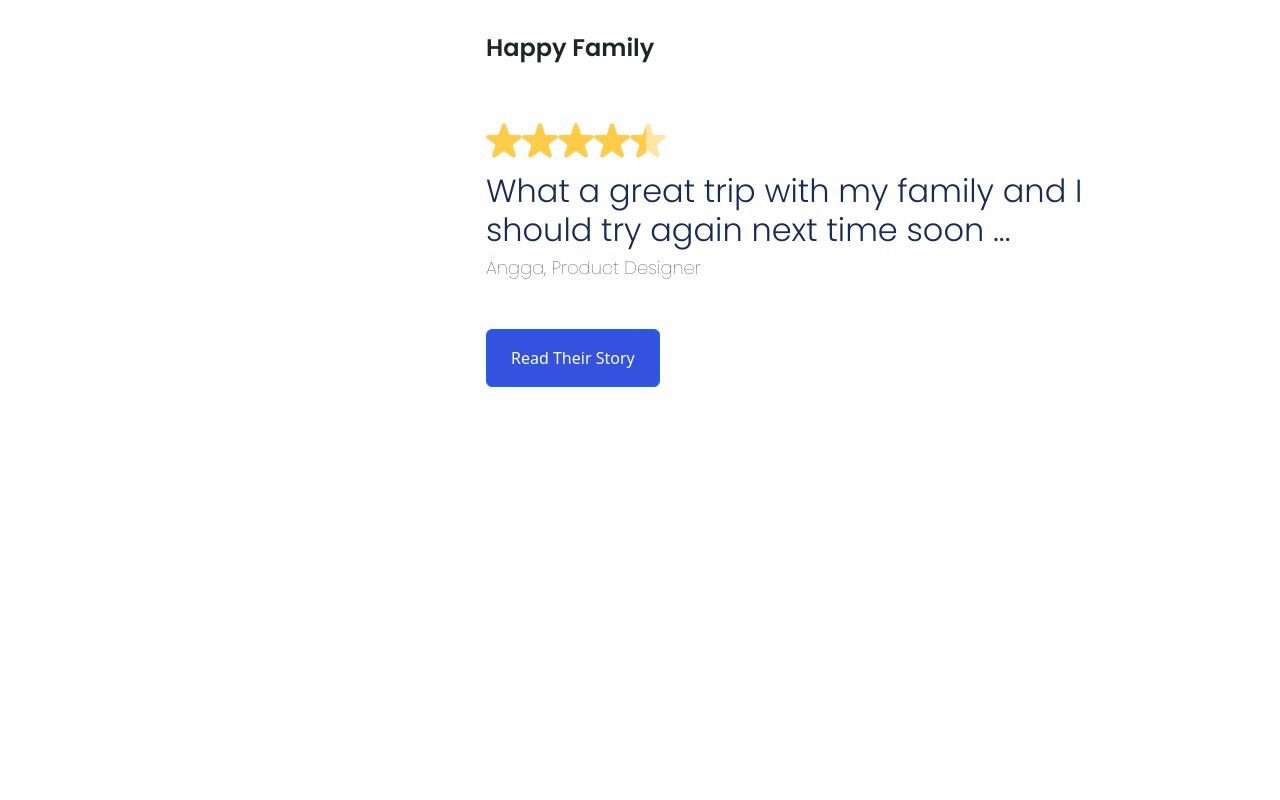
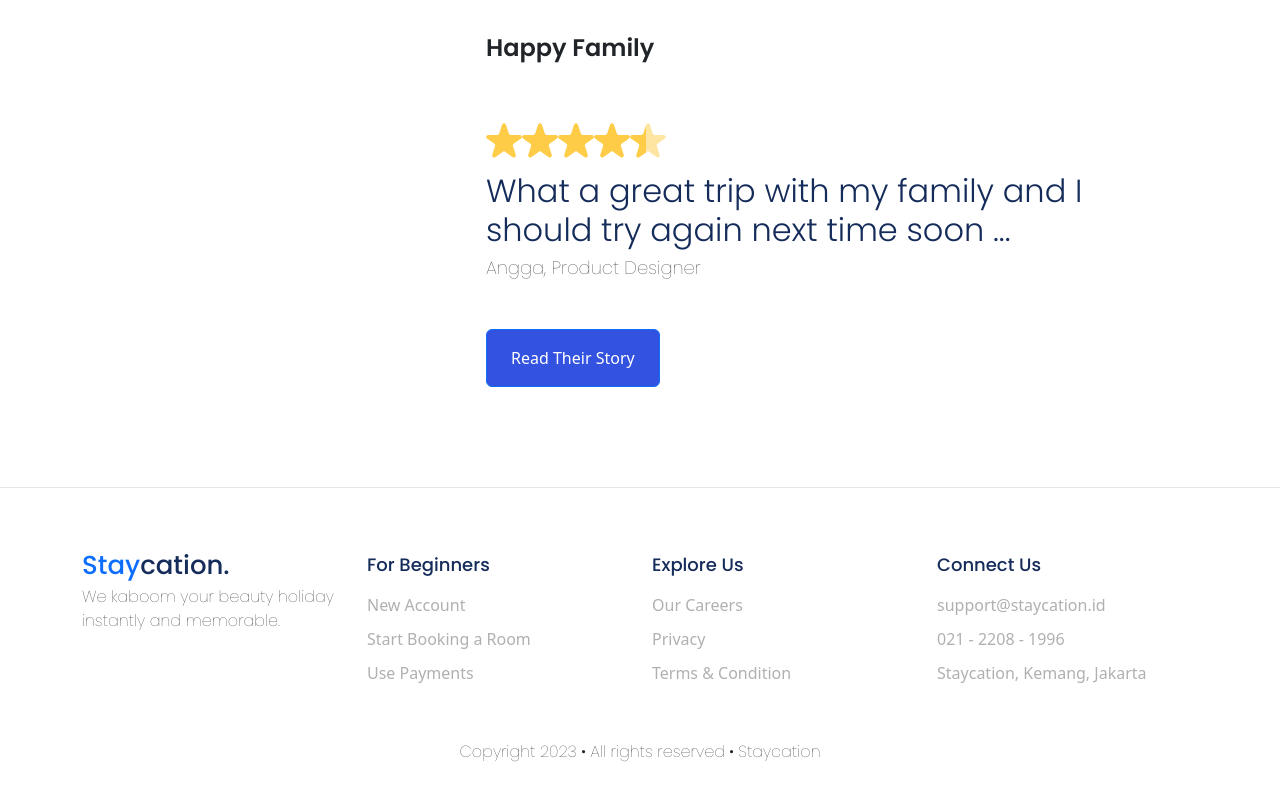
Before and after one commit to adrianmulyawan/bwa-mern-travel, a React (Create React App) app: page / in a window 1280 px wide. Shown: the part 2277-3077 px from the top of the page. Before the commit the page ends 2734 px from the top, so only its background shows below. Built offline with nearby package versions, Linux system fonts and the light colour scheme.

Commit message:
add footer part and style

```diff
--- a/src/assets/scss/style.scss
+++ b/src/assets/scss/style.scss
@@ -349,3 +349,57 @@ section.section-testimonial {
   }
 
 }
+
+// Footer
+footer {
+  margin-top: 100px;
+  .container {
+    padding-top: 50px;
+  }
+  .row-1 {
+    font-size: 16px;
+    font-weight: lighter;
+    font-family: 'Poppins', sans-serif;
+    margin-top: 8px;
+  }
+  .text-footer {
+    color: #152C5B;
+    font-family: 'Poppins', sans-serif;
+    font-size: 18px;
+    font-weight: 500;
+  }
+  .btn-link {
+    text-decoration: none;
+    color: #B0B0B0;
+    font-size: 16px;
+    font-weight: lighter;
+    &:hover {
+      text-decoration: underline;
+      color: #152C5B;
+    }
+  }
+  .list-group {
+    margin-top: 13px;
+  }
+  .list-group-item {
+    border-bottom: none;
+    padding: 0.315rem 0;
+    span {
+      text-decoration: none;
+      color: #B0B0B0;
+      font-size: 16px;
+      font-weight: lighter;
+    }
+  }
+  .list-group-flush .list-group-item {
+    border-bottom: none;
+  }
+  .copyright {
+    text-align: center;
+    padding-top: 50px;
+    padding-bottom: 50px;
+    font-size: 16px;
+    font-weight: lighter;
+    font-family: 'Poppins', sans-serif;
+  }
+}
--- a/src/pages/home.page.jsx
+++ b/src/pages/home.page.jsx
@@ -5,6 +5,7 @@ import landingPage from '../json/landingPage.json';
 import PickedPart from '../parts/picked.part';
 import CategoryPart from '../parts/category.part';
 import TestimonialPart from '../parts/testimonial.part';
+import FooterPart from '../parts/footer.part';
 
 const HomePage = () => {
   const refMostPicked = useRef(null);
@@ -17,6 +18,7 @@ const HomePage = () => {
       <PickedPart refMostPicked={ refMostPicked } data = { landingPage.mostPicked } />
       <CategoryPart data = { landingPage.categories }></CategoryPart>
       <TestimonialPart data = { landingPage.testimonial } />
+      <FooterPart />
     </>
   );
 }
--- /dev/null
+++ b/src/parts/footer.part.jsx
@@ -0,0 +1,95 @@
+import React from 'react';
+import ButtonComponent from '../components/Button/button.component';
+import IconText from './IconText';
+import { Slide } from 'react-reveal';
+
+const FooterPart = () => {
+  return (
+    <>
+      <Slide left>
+        <footer style={{ borderTop: '1px solid #e5e5e5' }}>
+          <div className="container">
+            <div className="row">
+              <div className="col-lg-3 col-md-4 col-sm-12 row-1">
+                <IconText />
+                <p className="text-icon">
+                  We kaboom your beauty holiday <br />
+                  instantly and memorable.
+                </p>
+              </div>
+              <div className="col-lg-3 col-md-4 col-sm-12 mr-5">
+                <h5 className='text-footer mt-3'>
+                  For Beginners
+                </h5>
+                <ul className='list-group list-group-flush'>
+                  <li className='list-group-item'>
+                    <ButtonComponent className='btn-link' type='link' href='/register'>
+                      New Account
+                    </ButtonComponent>
+                  </li>
+                  <li className='list-group-item'>
+                    <ButtonComponent className='btn-link' type='link' href='/properties'>
+                      Start Booking a Room
+                    </ButtonComponent>
+                  </li>
+                  <li className='list-group-item'>
+                    <ButtonComponent className='btn-link' type='link' href='/use-payments'>
+                      Use Payments
+                    </ButtonComponent>
+                  </li>
+                </ul>
+              </div>
+              <div className="col-lg-3 col-md-4 col-sm-12">
+                <h5 className='text-footer mt-3'>
+                  Explore Us
+                </h5>
+                <ul className='list-group list-group-flush'>
+                  <li className='list-group-item'>
+                    <ButtonComponent className='btn-link' type='link' href='/careers'>
+                      Our Careers
+                    </ButtonComponent>
+                  </li>
+                  <li className='list-group-item'>
+                    <ButtonComponent className='btn-link' type='link' href='/privacy'>
+                      Privacy
+                    </ButtonComponent>
+                  </li>
+                  <li className='list-group-item'>
+                    <ButtonComponent className='btn-link' type='link' href='/terms'>
+                      Terms & Condition
+                    </ButtonComponent>
+                  </li>
+                </ul>
+              </div>
+              <div className="col-lg-3 col-md-4 col-sm-12 mr-5">
+                <h5 className='text-footer mt-3'>
+                  Connect Us
+                </h5>
+                <ul className='list-group list-group-flush'>
+                  <li className='list-group-item'>
+                    <ButtonComponent isExternal className='btn-link' type='link' href='/mailto:support@staycation.id'>
+                      support@staycation.id
+                    </ButtonComponent>
+                  </li>
+                  <li className='list-group-item'>
+                    <ButtonComponent className='btn-link' type='link' href='/telto:02122081996'>
+                      021 - 2208 - 1996
+                    </ButtonComponent>
+                  </li>
+                  <li className='list-group-item'>
+                    <span>Staycation, Kemang, Jakarta</span>
+                  </li>
+                </ul>
+              </div>
+            </div>
+            <div className="row copyright">
+              <span>Copyright 2023 • All rights reserved • Staycation</span>
+            </div>
+          </div>
+        </footer>
+      </Slide>
+    </>
+  );
+}
+
+export default FooterPart;
```
